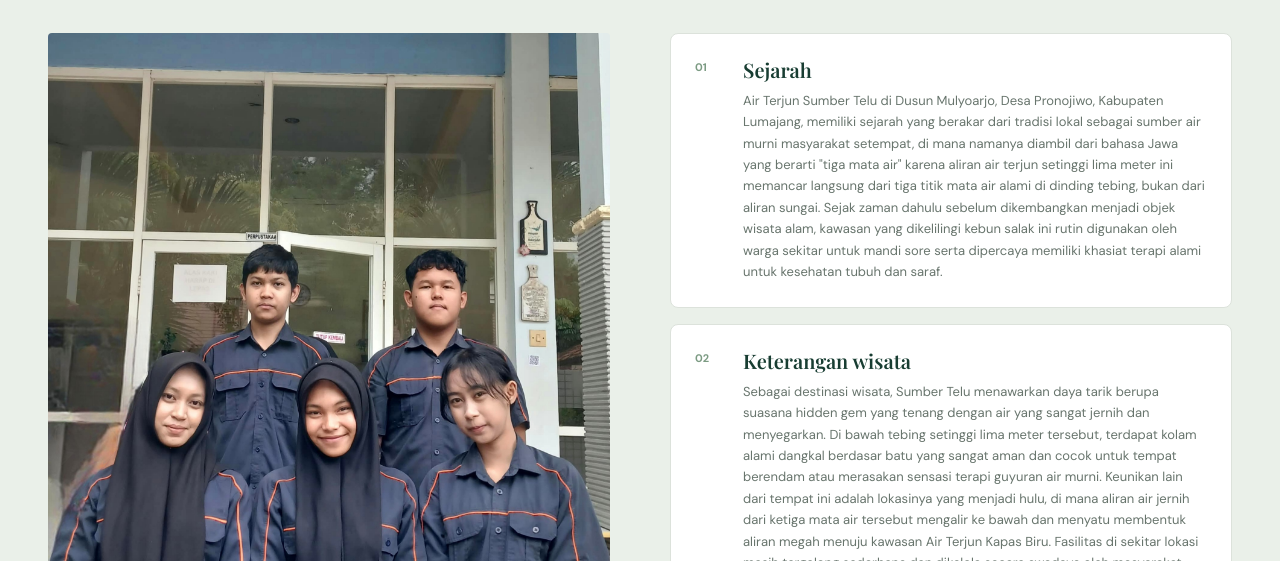
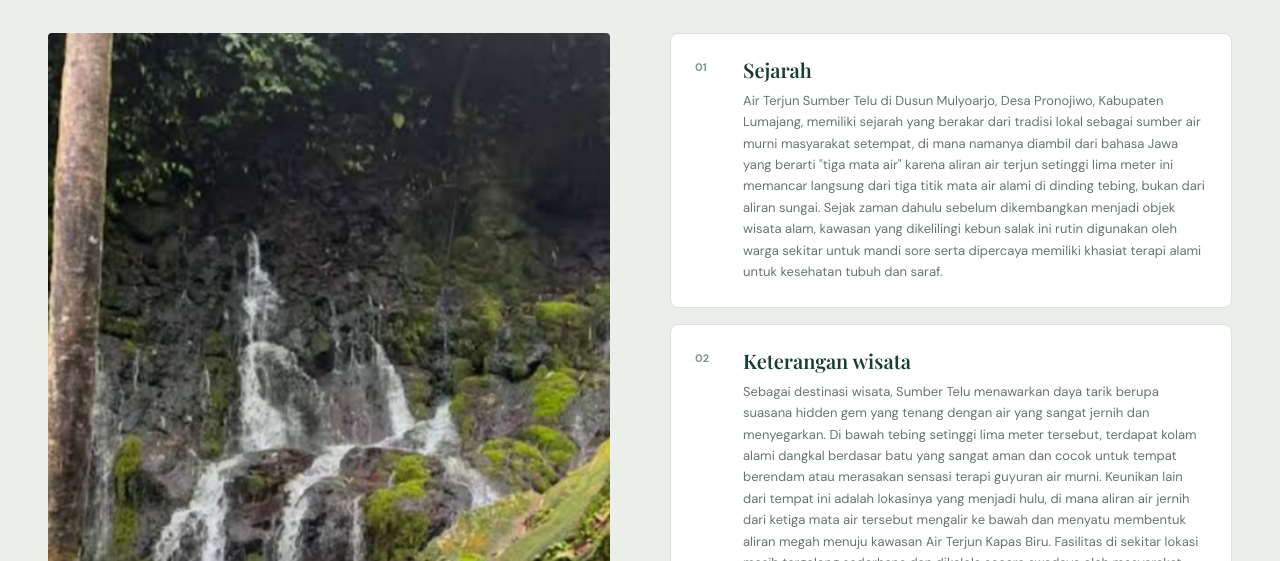
Before and after one commit to fdilatussahra/sumberteluwaterfall, a plain HTML site: page profile.html in a window 1280 px wide. Shown: the part 239-800 px from the top of the page. Drawn offline with nearby package versions, Linux system fonts and the light colour scheme.

Commit message:
Update profile.html

```diff
--- a/profile.html
+++ b/profile.html
@@ -29,7 +29,7 @@
         </div>
         <div class="profile-grid">
           <div class="profile-photo">
-            <img src="img/pembuat.jpg" alt="Pemandangan air terjun" loading="lazy">
+            <img src="img/pemandangan.jpg" alt="Pemandangan air terjun" loading="lazy">
             <div class="photo-label"><span>✳</span> A nature escape</div>
           </div>
           <div class="profile-details">
```
